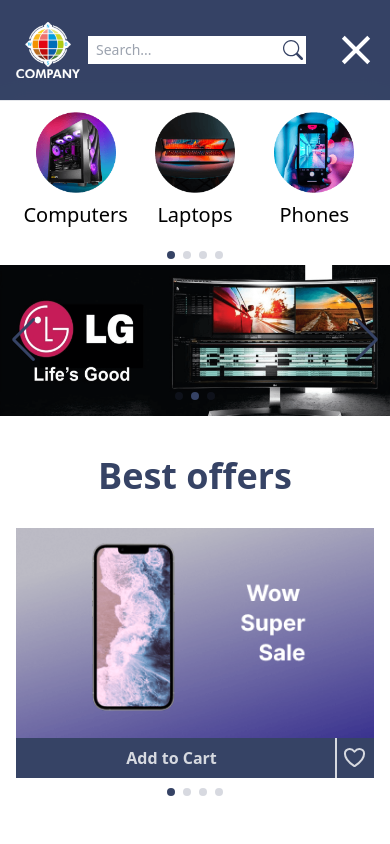
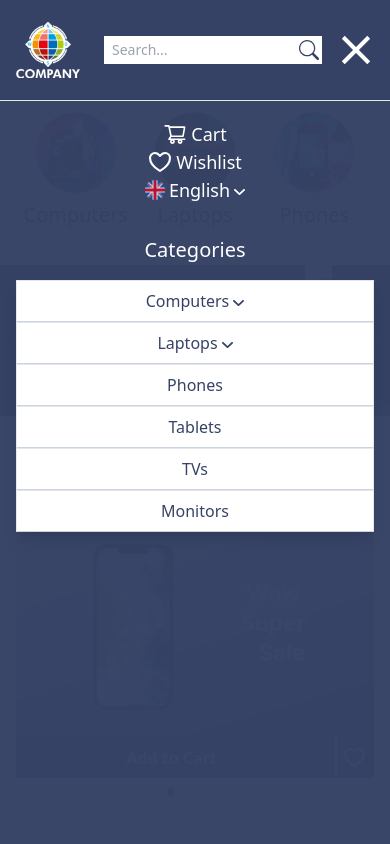
Before and after one commit to lLalvar/Electronics-store, a Vue app: page / in a window 390 px wide. Both pictures are taken after a click on the button 356 px from the left and 50 px from the top of the page. Shown: the top 844 px of the page. Built offline with nearby package versions, Linux system fonts and the light colour scheme.

Commit message:
added mobile menu

```diff
--- /dev/null
+++ b/src/components/Cart.vue
@@ -0,0 +1,8 @@
+<template>
+  <div class="flex items-center justify-center gap-1 cursor-pointer hover:opacity-80 transition">
+    <img src="../assets/cart.svg" alt="cart" class="w-6">
+    <div class="text-lg">
+      Cart
+    </div>
+  </div>
+</template>
--- a/src/components/Categories.vue
+++ b/src/components/Categories.vue
@@ -1,7 +1,10 @@
 <script setup>
+import useWindowWidth from '../hooks/useWindowWidth'
 import { v4 as uuidv4 } from 'uuid'
 import { ref } from 'vue'
 const primary = getComputedStyle(document.documentElement).getPropertyValue('--primary')
+
+const width = useWindowWidth()
 
 
 const categoriesItems = [
@@ -9,36 +12,29 @@
     id: uuidv4(),
     name: 'Computers',
     items: ['Workstations', 'Gaming computers', 'Office computers'],
-    hasDropdown: true,
   },
   {
     id: uuidv4(),
     name: 'Laptops',
     items: ['Gaming laptops', 'Office laptops', 'Macbooks'],
-    hasDropdown: true,
   },
   {
     id: uuidv4(),
     name: 'Phones',
-    hasDropdown: false,
   },
   {
     id: uuidv4(),
     name: 'Tablets',
-    hasDropdown: false,
   },
   {
     id: uuidv4(),
     name: 'TVs',
-    hasDropdown: false,
   },
   {
     id: uuidv4(),
     name: 'Monitors',
-    hasDropdown: false,
   }
 ]
-
 
 const isCategoriesOpen = ref(false)
 
@@ -50,21 +46,25 @@
   isCategoriesOpen.value = false
 }
 
-const nestedCategories = ref(false)
-const activeCategory = ref(null)
+const currentCategory = ref(null)
 
-const showNestedComputers = (item) => {
-  nestedCategories.value = true
-  activeCategory.value = item.name
+const toggleNestedCategories = (item, itemIndex) => {
+  if (item.items) {
+    if (itemIndex === currentCategory.value) {
+      currentCategory.value = null
+    } else {
+      currentCategory.value = itemIndex
+    }
+  }
 }
-const hideNestedCategories = () => {
-  nestedCategories.value = false
-}
+
+
 </script>
 
 <template>
-  <div class="relative">
-    <div class="flex">
+  <!-- Desktop Categories -->
+  <div v-if="width > 767">
+    <div class="flex justify-center md:justify-start">
       <div @mouseenter="showCategories" @mouseleave="hideCategories"
         class="flex gap-1 items-center cursor-pointer hover:opacity-80 transition">
         <div class="text-lg">Categories</div>
@@ -72,14 +72,16 @@
       </div>
     </div>
     <!-- Category Dropdown Menu -->
-    <div @mouseenter="showCategories" @mouseleave="hideCategories" v-if="isCategoriesOpen" class="absolute">
-      <div class="h-[36px]"></div>
-      <ul class=" bg-white text-primary shadow-lg w-40" v-if="isCategoriesOpen">
-        <li v-for="item in categoriesItems" @mouseenter="showNestedComputers(item)" @mouseleave="hideNestedCategories"
-          class="relative font-medium px-2 py-2 border border-b-slate-300 cursor-pointer">
-          <div class=" flex items-center justify-between hover:translate-x-1 transition duration-300">
-            <div class="">{{ item.name }}</div>
-            <div v-if="item.hasDropdown" class="-rotate-90">
+    <div @mouseenter="showCategories" @mouseleave="hideCategories" v-if="isCategoriesOpen" class="md:absolute">
+      <div class="h-[10px] md:h-[36px]"></div>
+      <ul class=" bg-white text-primary shadow-lg w-screen md:w-40" v-if="isCategoriesOpen">
+        <li v-for="(item, index) in categoriesItems" @mouseenter="toggleNestedCategories(item, index)"
+          @mouseleave="toggleNestedCategories(item, index)"
+          class="relative font-medium px-2 border border-b-slate-300 cursor-pointer">
+          <div
+            class=" flex gap-1 items-center justify-center md:justify-between md:hover:translate-x-1 transition duration-300">
+            <div class="py-2">{{ item.name }}</div>
+            <div v-if="item.items" class="md:-rotate-90 translate-y-[2px] md:translate-y-0">
               <svg width="11" height="6" viewBox="0 0 11 6" fill="none" xmlns="http://www.w3.org/2000/svg">
                 <path
                   d="M0 0.857009C0 0.637688 0.0895118 0.418259 0.268537 0.251116C0.626586 -0.0837054 1.20663 -0.0837054 1.56468 0.251116L5.49964 3.93201L9.43532 0.251116C9.79337 -0.0837054 10.3734 -0.0837054 10.7315 0.251116C11.0895 0.585938 11.0895 1.12835 10.7315 1.46317L6.14843 5.74888C5.79038 6.08371 5.21034 6.08371 4.85229 5.74888L0.269253 1.46317C0.0887958 1.29576 0 1.07638 0 0.857009Z"
@@ -87,16 +89,52 @@
               </svg>
             </div>
           </div>
-          <ul v-if="nestedCategories"
-            class="absolute right-0 -top-[1px] translate-x-full bg-white text-primary shadow-lg w-40">
-            <li v-for="dropdownItem in item.items" v-if="activeCategory === item.name"
-              class="relative font-medium px-2 py-2 border border-b-slate-300 cursor-pointer flex items-center justify-between">
-              <div class=" flex items-center justify-between hover:translate-x-1 transition duration-300">
-                <div class="">{{ dropdownItem }}</div>
 
+          <ul v-if="currentCategory === index"
+            class="md:absolute md:right-0 mt-0 md:m-0 md:-top-[1px] md:translate-x-full bg-white text-primary shadow-lg md:w-40">
+            <li v-for="dropdownItem in item.items" v-if="currentCategory === index" class=" md:relative font-medium px-2 py-2 border border-b-slate-300 cursor-pointer flex items-center
+              justify-center md:justify-start gap-2">
+              <div class=" flex items-center justify-between md:hover:translate-x-1 transition duration-300">
+                <div>{{ dropdownItem }}</div>
               </div>
             </li>
           </ul>
+
+        </li>
+      </ul>
+    </div>
+  </div>
+
+
+  <!-- Mobile Categories -->
+  <div v-if="width < 768" class="px-4 w-full">
+    <div @mouseenter="showCategories" @mouseleave="hideCategories"
+      class="flex justify-center text-xl cursor-pointer hover:opacity-80 transition mb-4">Categories</div>
+
+    <div @mouseenter="showCategories" @mouseleave="hideCategories" class="">
+      <ul class="bg-white text-primary shadow-lg max-h-[55vh] overflow-y-auto">
+        <li data-toggle="toggle" v-for="(item, index) in categoriesItems" @click="toggleNestedCategories(item, index)"
+          class="flex flex-col items-center font-medium px-2 border border-b-slate-300 cursor-pointer">
+          <div class=" flex gap-1 items-center justify-center transition duration-300 pointer-events-none">
+            <div class="py-2">{{ item.name }}</div>
+            <div v-if="item.items" :class="{ 'rotate-180': currentCategory === index }" class="translate-y-[2px]">
+              <svg width="11" height="6" viewBox="0 0 11 6" fill="none" xmlns="http://www.w3.org/2000/svg">
+                <path
+                  d="M0 0.857009C0 0.637688 0.0895118 0.418259 0.268537 0.251116C0.626586 -0.0837054 1.20663 -0.0837054 1.56468 0.251116L5.49964 3.93201L9.43532 0.251116C9.79337 -0.0837054 10.3734 -0.0837054 10.7315 0.251116C11.0895 0.585938 11.0895 1.12835 10.7315 1.46317L6.14843 5.74888C5.79038 6.08371 5.21034 6.08371 4.85229 5.74888L0.269253 1.46317C0.0887958 1.29576 0 1.07638 0 0.857009Z"
+                  :fill="primary" />
+              </svg>
+            </div>
+          </div>
+
+          <ul v-if="currentCategory === index" class="mt-0 m-4 shadow-md bg-white text-primary w-full max-w-[300px]">
+            <li v-for="dropdownItem in item.items"
+              class="font-medium px-2 py-2 border border-b-slate-300 cursor-pointer flex items-center justify-center gap-2">
+              <div class="flex items-center justify-between transition duration-300">
+                <div>{{ dropdownItem }}</div>
+              </div>
+            </li>
+          </ul>
+
         </li>
       </ul>
     </div>
--- a/src/components/HamburgerMenu.vue
+++ b/src/components/HamburgerMenu.vue
@@ -1,23 +1,69 @@
 <script setup>
-import { ref } from 'vue';
+import useWindowWidth from '../hooks/useWindowWidth'
+import { ref, onMounted, onUnmounted } from 'vue';
+import Cart from './Cart.vue';
+import Wishlist from './Wishlist.vue';
+import Languages from './Languages.vue';
+import Categories from './Categories.vue';
+
+const width = useWindowWidth()
 
 const isHamburgerMenuOpen = ref(false);
 
+window.addEventListener('resize', () => {
+  if (width.value > 767) {
+    isHamburgerMenuOpen.value = false
+    document.querySelector('body').style.overflow = 'visible';
+  }
+})
+
+screen.orientation.addEventListener('change', () => {
+  if (width.value > 767) {
+    isHamburgerMenuOpen.value = false
+    document.querySelector('body').style.overflow = 'visible';
+  }
+})
+
 const toggleMenu = () => {
   isHamburgerMenuOpen.value = !isHamburgerMenuOpen.value;
+  if (isHamburgerMenuOpen.value) {
+    document.querySelector('body').style.overflow = 'hidden';
+  } else {
+    document.querySelector('body').style.overflow = 'visible';
+  }
 }
 </script>
 
 <template>
-  <button @click="toggleMenu" class="grid overflow-hidden place-items-center cursor-pointer w-9 h-9"
+  <div>
+    <button @click="toggleMenu" class="grid overflow-hidden place-items-center cursor-pointer w-9 h-9 z-[20]"
       ref="hamburgerMenu">
       <div :class="{ '-rotate-45 translate-y-3': isHamburgerMenuOpen }"
         class="w-9 h-1 bg-white  transition-transform duration-300">
       </div>
-    <div :class="{ 'translate-x-12': isHamburgerMenuOpen }" class="w-9 h-1 bg-white  transition-transform duration-300">
+      <div :class="{ 'translate-x-12': isHamburgerMenuOpen }"
+        class="w-9 h-1 bg-white  transition-transform duration-300">
       </div>
       <div :class="{ 'rotate-45 -translate-y-3': isHamburgerMenuOpen }"
         class="w-9 h-1 bg-white  transition-transform duration-300">
       </div>
     </button>
+    <div v-if="isHamburgerMenuOpen" class="absolute top-[120px] left-0 flex flex-col items-center w-full">
+      <div class="fixed top-[101px] left-0 w-screen h-screen bg-primary -z-10 opacity-[.98]"></div>
+      <ul class="absolute flex-col gap-2 w-full items-center">
+        <li class="text-xl">
+          <Cart />
+        </li>
+        <li>
+          <Wishlist />
+        </li>
+        <li>
+          <Languages />
+        </li>
+        <li class="mt-8 w-full">
+          <Categories />
+        </li>
+      </ul>
+    </div>
+  </div>
 </template>
--- a/src/components/Header.vue
+++ b/src/components/Header.vue
@@ -3,18 +3,17 @@
 import HamburgerMenu from './HamburgerMenu.vue'
 import Languages from './Languages.vue'
 import Categories from './Categories.vue'
-
-
-
+import Cart from './Cart.vue';
+import Wishlist from './Wishlist.vue';
 
 </script>
 
 <template>
-  <header class="border-b-[1px] text-white fixed w-full top-0 z-10  backdrop-blur-md">
-    <div class="absolute top-0 left-0 w-full h-[100px] bg-primary opacity-90 -z-10">
+  <header class="border-b-[1px] text-white fixed w-full top-0 z-10">
+    <div class="absolute top-0 left-0 w-full h-[100px] bg-primary opacity-[.98] -z-10">
     </div>
-    <div class="max-w-screen-2xl mx-auto  h-[100px] p-4 flex items-center gap-2 sm:gap-5 lg:gap-8">
-      <div class="w-20 cursor-pointer">
+    <div class="max-w-screen-2xl mx-auto h-[100px] p-4 flex items-center gap-2 sm:gap-5 lg:gap-8">
+      <div class="w-16 md:w-20 cursor-pointer">
         <img src="../assets/logo.png" alt="logo">
       </div>
       <nav class="flex-1">
@@ -25,19 +24,13 @@
           <li>
             <Search />
           </li>
-          <li class="hidden md:flex gap-1 cursor-pointer hover:opacity-80 transition">
-            <img src="../assets/heart.svg" alt="heart" class="w-6">
-            <div class="text-lg">
-              Wishlist
-            </div>
+          <li class="hidden md:flex">
+            <Wishlist />
           </li>
-          <li class="hidden md:flex gap-1 cursor-pointer hover:opacity-80 transition">
-            <img src="../assets/cart.svg" alt="cart" class="w-6">
-            <div class="text-lg">
-              Cart
-            </div>
+          <li class="hidden md:flex">
+            <Cart />
           </li>
-          <li>
+          <li class="hidden md:flex">
             <Languages />
           </li>
           <li class="md:hidden">
--- a/src/components/Languages.vue
+++ b/src/components/Languages.vue
@@ -1,4 +1,5 @@
 <script setup>
+import useWindowWidth from '../hooks/useWindowWidth';
 import { ref } from 'vue'
 const languages = [
   {
@@ -15,44 +16,62 @@
   }
 ]
 
+const width = useWindowWidth()
+
 const currentLanguage = ref('English')
+
+const isLanguagesOpen = ref(false)
 
 const setLanguage = (lang) => {
   currentLanguage.value = lang
+  isLanguagesOpen.value = false
 }
 
-const isLanguagesOpen = ref(false)
+
 
 const showLanguages = () => {
-  isLanguagesOpen.value = true
+  if (width.value > 767) {
+    isLanguagesOpen.value = true
+  }
 }
 
 const hideLanguages = () => {
-  isLanguagesOpen.value = false
+  if (width.value > 767) {
+    isLanguagesOpen.value = false
+
+  }
 }
+
+const toggleLanguages = () => {
+  if (width.value < 768) {
+    isLanguagesOpen.value = !isLanguagesOpen.value
+  }
+}
+
+
 
 </script>
 
 <template>
   <div @mouseenter="showLanguages" @mouseleave="hideLanguages" class="relative">
-    <div v-for="language1 in languages">
-      <div v-if="language1.name === currentLanguage"
-        class="hover:opacity-80 transition hidden md:flex gap-1 items-center  cursor-pointer">
-        <img class="w-5 h-5" :src="language1.logo" alt="flag">
-        <div class="hidden md:block text-lg">
-          {{ language1.name }}
+    <div @click="toggleLanguages" v-for="language in languages">
+      <div v-if="language.name === currentLanguage"
+        class="hover:opacity-80 transition flex gap-1 items-center justify-center  cursor-pointer">
+        <img class="w-5 h-5" :src="language.logo" alt="flag">
+        <div class="block text-lg">
+          {{ language.name }}
         </div>
         <img class="translate-y-[2px]" src="../assets/arrow.svg" alt="arrow down">
       </div>
     </div>
-    <div v-if="isLanguagesOpen" class="absolute bottom-0 right-0 translate-y-full w-32">
-      <div class="h-[36px]"></div>
-      <ul class=" flex flex-col bg-white text-primary shadow-md">
+    <div v-if="isLanguagesOpen" class="md:absolute md:bottom-0 md:right-0 md:translate-y-full md:w-32">
+      <div class="h-[10px] md:h-[36px]"></div>
+      <ul class="w-screen md:w-auto flex flex-col bg-white text-primary shadow-md items-stretch">
         <li v-for="language in languages" @click="setLanguage(language.name)">
           <div v-if="language.name !== currentLanguage"
-            class="flex items-center gap-1 px-2 py-2 border border-b-slate-300 font-semibold hover:opacity-80 transition cursor-pointer">
+            class="flex items-center justify-center md:justify-start gap-1 px-2 py-2 border border-b-slate-300 font-semibold hover:opacity-80 transition cursor-pointer">
             <img class="w-5 h-5" :src="language.logo" alt="flag">
-            <div class="hidden md:block">
+            <div>
               {{ language.name }}
             </div>
           </div>
--- /dev/null
+++ b/src/components/Wishlist.vue
@@ -0,0 +1,8 @@
+<template>
+  <div class="flex items-center justify-center gap-1 cursor-pointer hover:opacity-80 transition">
+    <img src="../assets/heart.svg" alt="heart" class="w-6">
+    <div class="text-lg">
+      Wishlist
+    </div>
+  </div>
+</template>
--- /dev/null
+++ b/src/hooks/useWindowWidth.js
@@ -0,0 +1,16 @@
+import { ref, onMounted, onUnmounted } from 'vue'
+
+export default function useWindowWidth() {
+  const width = ref(window.innerWidth)
+
+  const widthListener = () => {
+    width.value = window.innerWidth
+  }
+  onMounted(() => {
+    window.addEventListener('resize', widthListener)
+  })
+  onUnmounted(() => {
+    window.removeEventListener('resize', widthListener)
+  })
+  return width
+}
```
Lines whose indentation alone changed are shown as unchanged.
